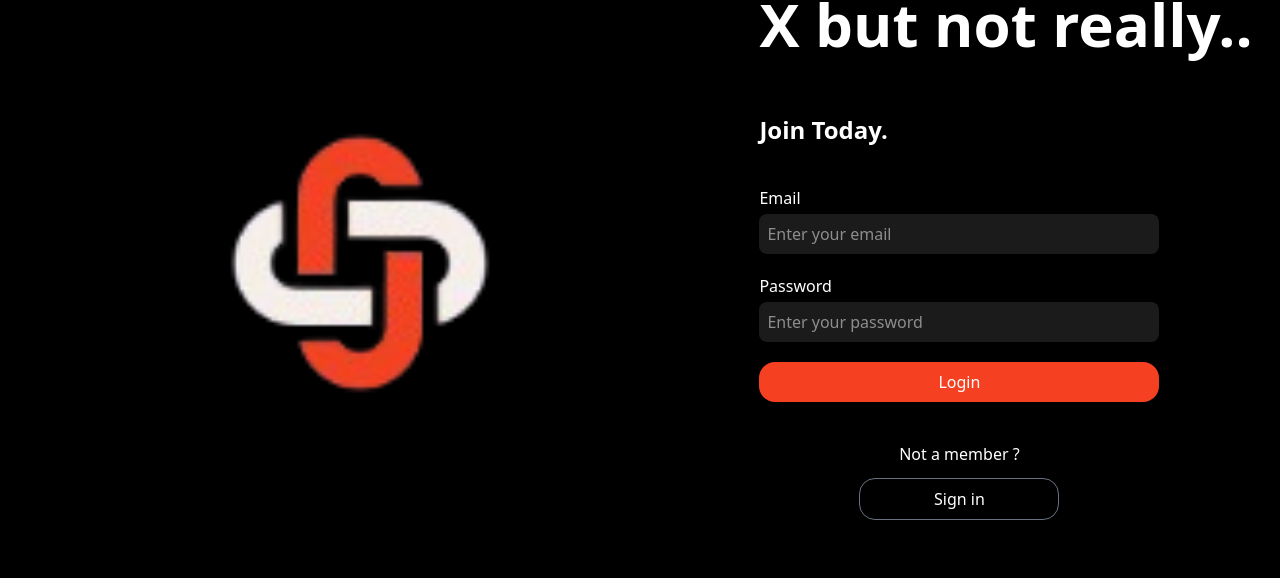
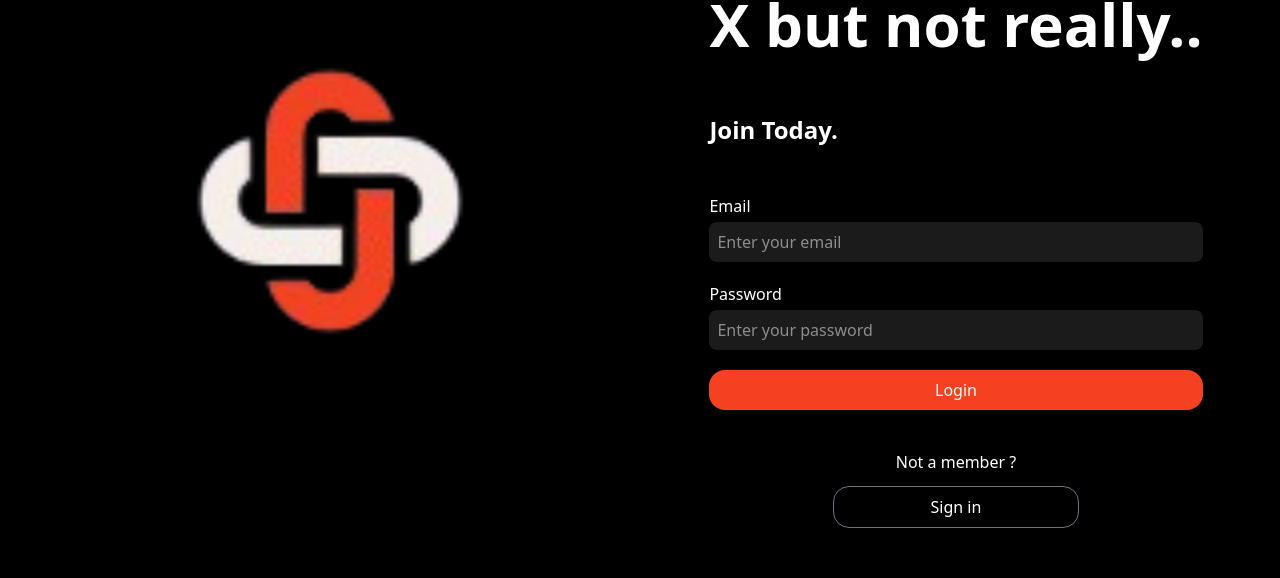
Before and after one commit to piyushdev-sh/Xblog, a React (Vite) app: page /login in a window 1280 px wide. Shown: the part 126-704 px from the top of the page. Built offline with nearby package versions, Linux system fonts and the light colour scheme; no server answers.

Commit message:
Refactor layout in Login component and update Footer positioning

```diff
--- a/src/App.jsx
+++ b/src/App.jsx
@@ -31,7 +31,7 @@ function App() {
     };
     checkUser();
   }, []);
-  return <div className="bg-black w-screen h-screen"><Outlet /></div>
+  return <div className="bg-black w-screen min-h-screen"><Outlet /></div>
 }
 
 export default App;
--- a/src/components/Footer.jsx
+++ b/src/components/Footer.jsx
@@ -23,7 +23,7 @@ function Footer() {
   ];
 
   return (
-    <footer className="flex flex-wrap justify-center gap-1 fixed text-xs text-gray-500 mb-2 bottom-0 w-full">
+    <footer className="flex flex-wrap justify-center gap-1 absolute text-xs text-gray-500 mb-2 bottom-0 w-full">
       {footerItems.map((item, index) => (
         <React.Fragment key={index}>
           <span className="cursor-pointer hover:underline">{item}</span>
--- a/src/pages/Login.jsx
+++ b/src/pages/Login.jsx
@@ -25,30 +25,41 @@ function Login() {
   }
   }
   return (
-    <div>
-    <div className='flex gap-3'>
-    <div className="logo"><Logo w = 'w-[720px] h-[778px] object-cover' /></div>
-    <div className="loginRight mx-auto text-white">
-      <h1 className='text-white text-6xl font-bold mt-30 mb-15 text-[rgb(231, 233, 234)]'>X but not really..</h1>
+    <div className="flex relative flex-col min-h-screen">
+      <div className="main-container mx-auto mb-30 xl:w-[1280px] w-full px-5 flex-1">
+        <div className='flex flex-row gap-3'>
+          <div className="logo w-1/2 overflow-hidden justify-center items-center hidden md:flex">
+            <Logo w="scale-400" />
+          </div>
+
+          <div className="loginRight mx-auto text-white flex flex-col justify-center">
+            <h1 className='text-white text-5xl  lg:text-6xl font-bold mt-10 md:mt-30 mb-15 text-[rgb(231, 233, 234)]'>X but not really..</h1>
             <div className='text-2xl mb-2 font-semibold'>Join Today.</div>
-      <div className="login my-10 w-100">
+            <div className="login my-10">
               <form onSubmit={handleSubmit(onSubmit)}>
                 <div className="innerlogin flex flex-col gap-5">
                   <div className="email flex flex-col gap-1">
                     <label className='font-medium' htmlFor="email">Email</label>
                     <input className='bg-[#1b1b1b] rounded-lg p-2 focus:outline-none ' type='email' placeholder='Enter your email' {...register("email",{required:true})}/>
-        {errors.email && <span className='text-red-500 text-xs '>Email is required</span>}</div>
-        <div className="password flex flex-col gap-1"> <label className='font-medium' htmlFor="password">Password</label>
+                    {errors.email && <span className='text-red-500 text-xs '>Email is required</span>}
+                  </div>
+                  <div className="password flex flex-col gap-1">
+                    <label className='font-medium' htmlFor="password">Password</label>
                     <input className='bg-[#1b1b1b] rounded-lg p-2 focus:outline-none ' type='password' placeholder='Enter your password' {...register("password",{required:true})}/>
-         {errors.password && <span className='text-red-500 text-xs '>Password is required</span>}</div>
+                    {errors.password && <span className='text-red-500 text-xs '>Password is required</span>}
+                  </div>
                   <button className='bg-[#f54122] rounded-2xl p-2 cursor-pointer' type='submit'>Login</button>
-      </div></form>
                 </div>
-      <div className="signup w-100 flex flex-col gap-3">
+              </form>
+            </div>
+            <div className="signup w-full flex flex-col gap-3">
               <div className='text-center'>Not a member ?</div>
-      <button className='border border-gray-500 w-50 rounded-2xl p-2 mx-auto cursor-pointer' onClick={()=>{nav('/signup')}} >Sign in</button></div></div>
+              <button className='border border-gray-500 w-1/2 rounded-2xl p-2 mx-auto cursor-pointer' onClick={()=>{nav('/signup')}} >Sign in</button>
             </div>
-    <Footer/>
+          </div>
+        </div>
+      </div>
+      <Footer />
     </div>
   )
 }
```
Lines whose indentation alone changed are shown as unchanged.
